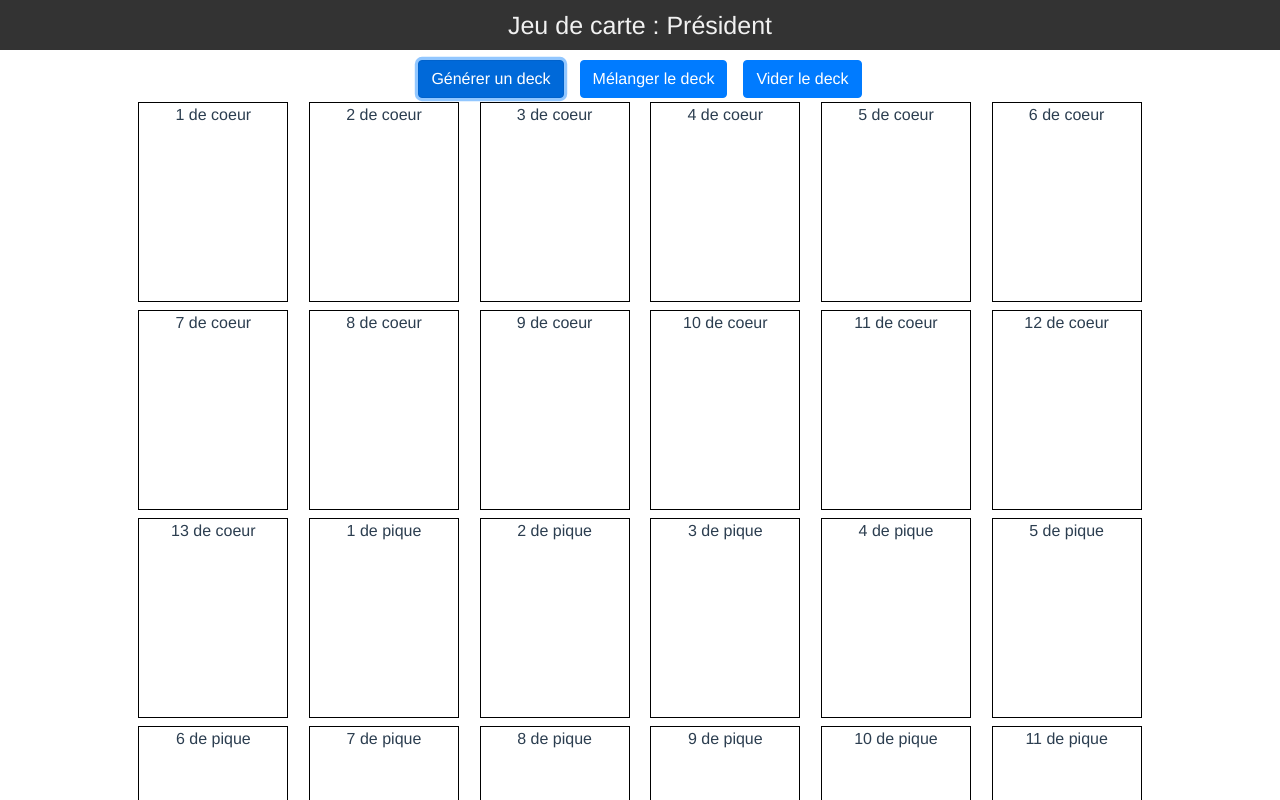
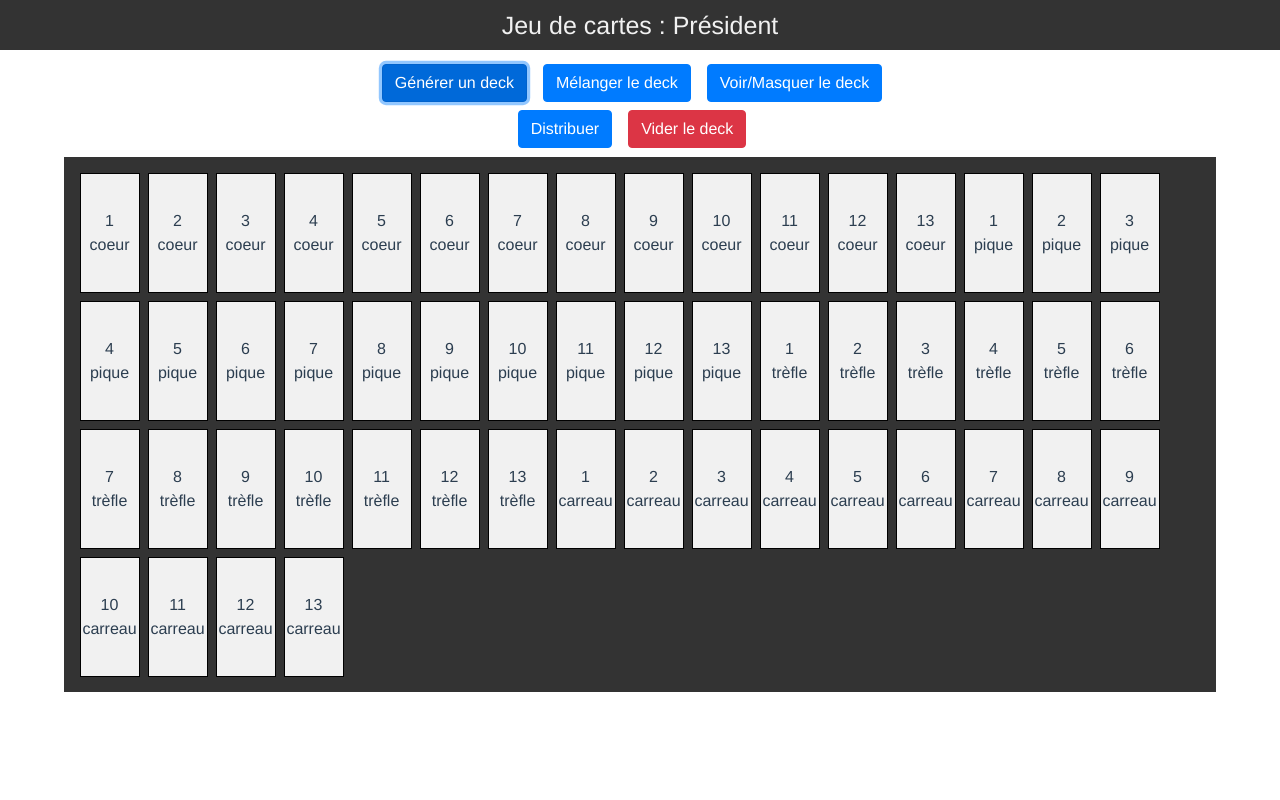
Before and after one commit to OlivierFrancois/card_game_president, a Vue app: page / in a window 1280 px wide. Both pictures are taken after a click on the button "Générer un deck". Shown: the top 800 px of the page. Built offline with nearby package versions, Linux system fonts and the light colour scheme.

Commit message:
Fix de la fonction shuffle, ajout de la fonction distrib

```diff
--- a/src/components/Card.vue
+++ b/src/components/Card.vue
@@ -1,6 +1,6 @@
 <template>
-	<div class="model-card my-1 mx-auto">
-		<p>{{ card.value }} de {{ card.family }}</p>
+	<div class="model-card my-1 mx-1">
+		<p>{{ card.value }} <br> {{ card.family }}</p>
 	</div>
 </template>
 
@@ -20,8 +20,16 @@
 
 <style scoped>
 .model-card{
-	height: 200px;
-	width: 150px;
+	height: 120px;
+	width: 60px;
 	border: black solid 1px;
+	background: #f1f1f1;
+	align-items: center;
+	display: table;
+}
+
+.model-card p{
+	display: table-cell!important;
+	vertical-align: middle!important;
 }
 </style>
--- a/src/components/CardsDeck.vue
+++ b/src/components/CardsDeck.vue
@@ -1,15 +1,33 @@
 <template>
 	<div>
-		<button class="btn btn-primary mr-3" v-on:click="generateDeck()">Générer un deck</button>
-		<button class="btn btn-primary mr-3" v-on:click="shuffleDeck()">Mélanger le deck</button>
-		<button class="btn btn-primary" v-on:click="deleteDeck()">Vider le deck</button>
+		<button class="btn btn-primary mr-3 my-1" v-on:click="generateDeck()">Générer un deck</button>
+		<button class="btn btn-primary mr-3 my-1" v-on:click="shuffleDeck()">Mélanger le deck</button>
+		<button class="btn btn-primary mr-3 my-1 " v-on:click="displayDeck = !displayDeck">Voir/Masquer le deck</button> <br>
+		<button class="btn btn-primary mr-3 my-1 " v-on:click="distrib()">Distribuer</button>
+		<button class="btn btn-danger mr-3  my-1" v-on:click="deleteDeck()">Vider le deck</button>
+
 
 		<div class="deck">
-			<card
-			v-for="(card, index) in cards"
-			:key="index"
-			:card="card"
-			></card>
+			<div class="deck-body" v-if="displayDeck">
+				<card
+				v-for="(card, index) in cards"
+				:key="index"
+				:card="card"
+				></card>
+			</div>
+		</div>
+		<br>
+		<div
+		class="hand"
+		v-for="(hand, index) in hands"
+		:key="index">
+			<div class="hand-body">
+				<card
+				v-for="(card, index) in hand"
+				:key="index"
+				:card="card"
+				></card>
+			</div>
 		</div>
 	</div>
 </template>
@@ -25,11 +43,15 @@
 		data() {
 			return{
 				cardsNumber: 52,
-				cards: []
+				cards: [],
+				displayDeck: false,
+				playerNb: 4,
+				hands: []
 			}
 		},
 		methods: {
 			generateDeck(){
+				this.cards = []; //reset the deck
 				let tempFamily = '';
 				for (let i = 0; i < 4; i++){
 					switch (i){
@@ -42,34 +64,61 @@
 						this.cards.push({value: cardValue, family: tempFamily});
 					}
 				}
+
+				this.displayDeck = true;
 			},
 			deleteDeck(){
 				this.cards = [];
 			},
 			shuffleDeck(){
 				let tempArr = this.cards.slice(); //clone the deck
+				this.cards = [];
 
 				for (let i = 0; i < this.cardsNumber; i++){
 					let rngIndex = Math.floor(Math.random() * Math.floor(tempArr.length)); //We take a random card from tempArr
 					//console.log(rngIndex);
-					this.cards[i] = tempArr[rngIndex]; //We add it to our deck
-					tempArr.slice(rngIndex, 1);
+					this.cards.push(tempArr[rngIndex]); //We add it to our deck
+					tempArr.splice(rngIndex, 1);
 				}
 
 				//Refresh the array
 				this.cards.push({value: -1, family: ''});
 				this.cards.pop();
+			},
+			distrib(){
+				for (let i = 0; i < this.playerNb; i++) {
+					this.hands.push([]);
+				}
+
+				let currentHand = 0;
+				for (let i = 0; i < this.cardsNumber; i++) {
+					this.hands[currentHand].push(this.cards[0]);
+
+					this.cards.shift();
+
+					currentHand++;
+					if (currentHand >= this.playerNb){
+						currentHand = 0;
+					}
+				}
 			}
 		}
 	}
 </script>
 
 <style>
-	.deck{
+	.deck, .hand{
+		width: 90%;
+		margin: auto;
+		margin-top: 5px;
+	}
+
+	.deck-body, .hand-body{
 		display: flex;
 		flex-direction: row;
 		flex-wrap: wrap;
-		width: 80%;
-		margin: auto;
+		background: #333;
+		padding: 1%;
+		margin: 0!important;
 	}
 </style>
--- a/src/components/Header.vue
+++ b/src/components/Header.vue
@@ -1,6 +1,6 @@
 <template>
 	<div class="header-top">
-		<p>Jeu de carte : Président</p>
+		<p>Jeu de cartes : Président</p>
 	</div>
 </template>
 
```
Also changed, not shown: src/components/Hand.vue (+5 -3 lines).
